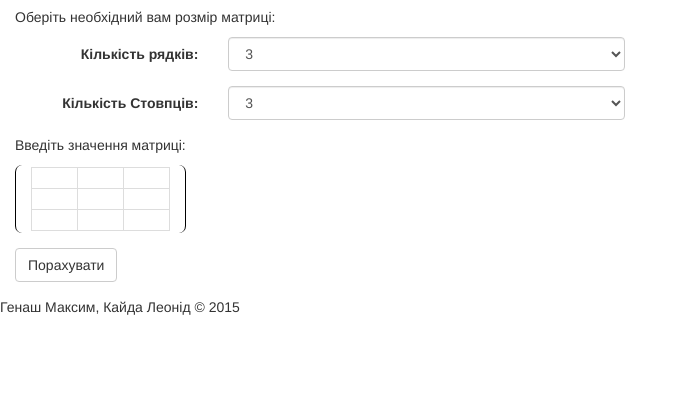
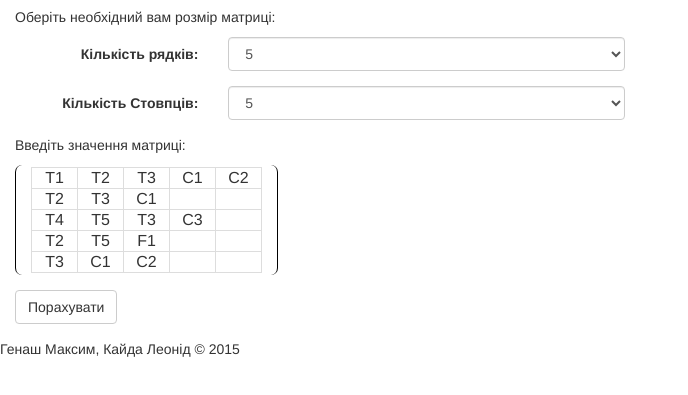
Before and after one commit to MaxGenash/FCS_labs, a website: page app/index.html in a window 1280 px wide. Shown: the part 63-458 px from the top of the page, without its empty margins (0-688 px from the left). Drawn offline with nearby package versions, Linux system fonts and the light colour scheme; files that its build step writes are made by us from their sources.

Commit message:
Made matrix's initialising by default matrix

```diff
--- a/app/index.html
+++ b/app/index.html
@@ -24,7 +24,7 @@
                             <div class="col-sm-8">
                                 <select id="inp-num-of-rows" class="form-control">
                                     <option value="2">2</option>
-                                    <option value="3" selected="selected">3</option>
+                                    <option value="3" selected>3</option>
                                     <option value="4">4</option>
                                     <option value="5">5</option>
                                     <option value="6">6</option>
@@ -69,39 +69,7 @@
                                         <table class="table-bordered">
                                             <tbody>
                                             <!-- tr*3>td.input-cell*3>input[type="text",pattern="[a-z,A-Z,0-9,а-я,А-Я,і,ї]{0,4}",title="Введіть назви, що складаються з числел та букв довжиною до 4 символів"] -->
-                                            <tr>
-                                                <td class="input-cell"><input pattern="[a-z,A-Z,0-9,а-я,А-Я]{0,4}"
-                                                                              title="Введіть назви, що складаються з числел та букв довжиною до 4 символів"
-                                                                              type="text"/></td>
-                                                <td class="input-cell"><input pattern="[a-z,A-Z,0-9,а-я,А-Я]{0,4}"
-                                                                              title="Введіть назви, що складаються з числел та букв довжиною до 4 символів"
-                                                                              type="text"/></td>
-                                                <td class="input-cell"><input pattern="[a-z,A-Z,0-9,а-я,А-Я]{0,4}"
-                                                                              title="Введіть назви, що складаються з числел та букв довжиною до 4 символів"
-                                                                              type="text"/></td>
-                                            </tr>
-                                            <tr>
-                                                <td class="input-cell"><input pattern="[a-z,A-Z,0-9,а-я,А-Я]{0,4}"
-                                                                              title="Введіть назви, що складаються з числел та букв довжиною до 4 символів"
-                                                                              type="text"/></td>
-                                                <td class="input-cell"><input pattern="[a-z,A-Z,0-9,а-я,А-Я]{0,4}"
-                                                                              title="Введіть назви, що складаються з числел та букв довжиною до 4 символів"
-                                                                              type="text"/></td>
-                                                <td class="input-cell"><input pattern="[a-z,A-Z,0-9,а-я,А-Я]{0,4}"
-                                                                              title="Введіть назви, що складаються з числел та букв довжиною до 4 символів"
-                                                                              type="text"/></td>
-                                            </tr>
-                                            <tr>
-                                                <td class="input-cell"><input pattern="[a-z,A-Z,0-9,а-я,А-Я]{0,4}"
-                                                                              title="Введіть назви, що складаються з числел та букв довжиною до 4 символів"
-                                                                              type="text"/></td>
-                                                <td class="input-cell"><input pattern="[a-z,A-Z,0-9,а-я,А-Я]{0,4}"
-                                                                              title="Введіть назви, що складаються з числел та букв довжиною до 4 символів"
-                                                                              type="text"/></td>
-                                                <td class="input-cell"><input pattern="[a-z,A-Z,0-9,а-я,А-Я]{0,4}"
-                                                                              title="Введіть назви, що складаються з числел та букв довжиною до 4 символів"
-                                                                              type="text"/></td>
-                                            </tr>
+
                                             </tbody>
                                         </table>
                                     </div>
@@ -115,7 +83,7 @@
                         </div>
                     </form>
                 </div>
-                <div class="col-xs-12 col-md-6 results-block">
+                <div class="col-xs-12 col-md-6 results-block hidden">
                     <p>Результат:</p>
                     <div class="matrix">
                         <div class="table-responsive">
--- a/app/js/main.js
+++ b/app/js/main.js
@@ -1,11 +1,20 @@
 //написати віджет matrix
+//написати ф-цію що рахуватими кількість стовпців у матриці замість arr[0].length
 (function() {
     var app = {
 
         initialize: function () {
             this.form1 = document.forms["lab1-inp-form"];
+            this.initialMatrix1 = [
+                ["T1", "T2", "T3", "C1", "C2"],
+                ["T2", "T3", "C1"],
+                ["T4", "T5", "T3", "C3"],
+                ["T2", "T5", "F1"],
+                ["T3", "C1", "C2"]
+            ];
             this.setUpListeners();
             this.updateResult();
+            this.updateInpMatrix( this.initialMatrix1 );
         },
 
         setUpListeners: function () {
@@ -13,27 +22,40 @@
             document.getElementById("inp-num-of-cols").addEventListener("change", this.updateInpMatrix);
             this.form1.addEventListener("submit", app.submitForm);
         },
-        updateInpMatrix: function() {
 
-            var rows = document.getElementById("inp-num-of-rows").value,
-                cols = document.getElementById("inp-num-of-cols").value,
-                table = app.form1.getElementsByTagName("table")[0],
+        updateInpMatrix: function(initialMatrix) {
+            var table = app.form1.getElementsByTagName("table")[0],
+                rows,
+                cols,
                 i, j,
                 str = "";
 
             table.innerHTML = "";
-
+            if(initialMatrix && initialMatrix instanceof Array){
+                rows = document.getElementById("inp-num-of-rows").value = initialMatrix.length;
+                cols = document.getElementById("inp-num-of-cols").value = initialMatrix[0].length;
                 for (i = 0; i < rows; i++) {
                     str += "<tr>";
                     for (j = 0; j < cols; j++) {
-                    str += '<td class="input-cell"> <input type="text" pattern="[a-z,A-Z,0-9,а-я,А-Я]{0,4}" title="Введіть назви, що складаються з числел та букв довжиною до 4 символів">  </td>';
+                        var inpVal = (initialMatrix[i] && initialMatrix[i][j]) ? initialMatrix[i][j] : "" ;
+                        str += ('<td class="input-cell"> <input type="text" pattern="[\\w,а-я,А-Я,і,ї]{0,4}" title="Введіть назви, що складаються з числел та букв довжиною до 4 символів" value="' + inpVal  + '">' + '</td>');
                     }
                     str += "</tr>";
                 }
+            } else {
+                rows = document.getElementById("inp-num-of-rows").value;
+                cols = document.getElementById("inp-num-of-cols").value;
+                for (i = 0; i < rows; i++) {
+                    str += "<tr>";
+                    for (j = 0; j < cols; j++) {
+                        str += ('<td class="input-cell"> <input type="text" pattern="[\\w,а-я,А-Я,і,ї]{0,4}" title="Введіть назви, що складаються з числел та букв довжиною до 4 символів">' + '</td>');
+                    }
+                    str += "</tr>";
+                }
+            }
+            table.innerHTML = str;
+        },
 
-            table.innerHTML = str;
-
-        },
         updateResult: function (opts) {
             // setting default values
             if(!opts){
@@ -125,7 +147,7 @@
                                 count++;
                         }
                     }
-                    resultArr[temp_i][temp_i+q] = numOfuniqueInArr - count;
+                    resultArr[temp_i][temp_i+q] = numOfUniq - count;
                     count=0;
                     q++;
                 }
```
Lines whose indentation alone changed are shown as unchanged.
